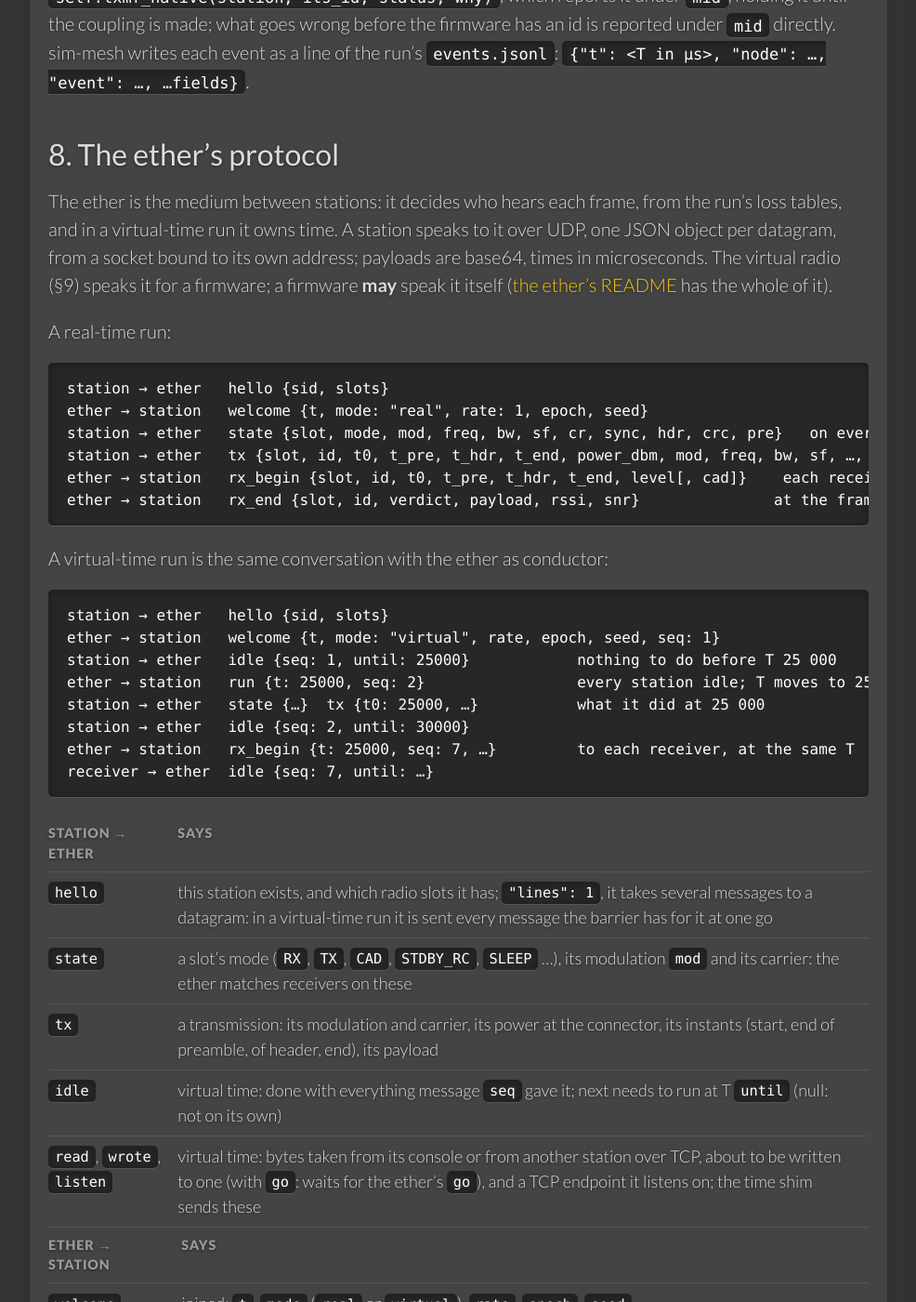
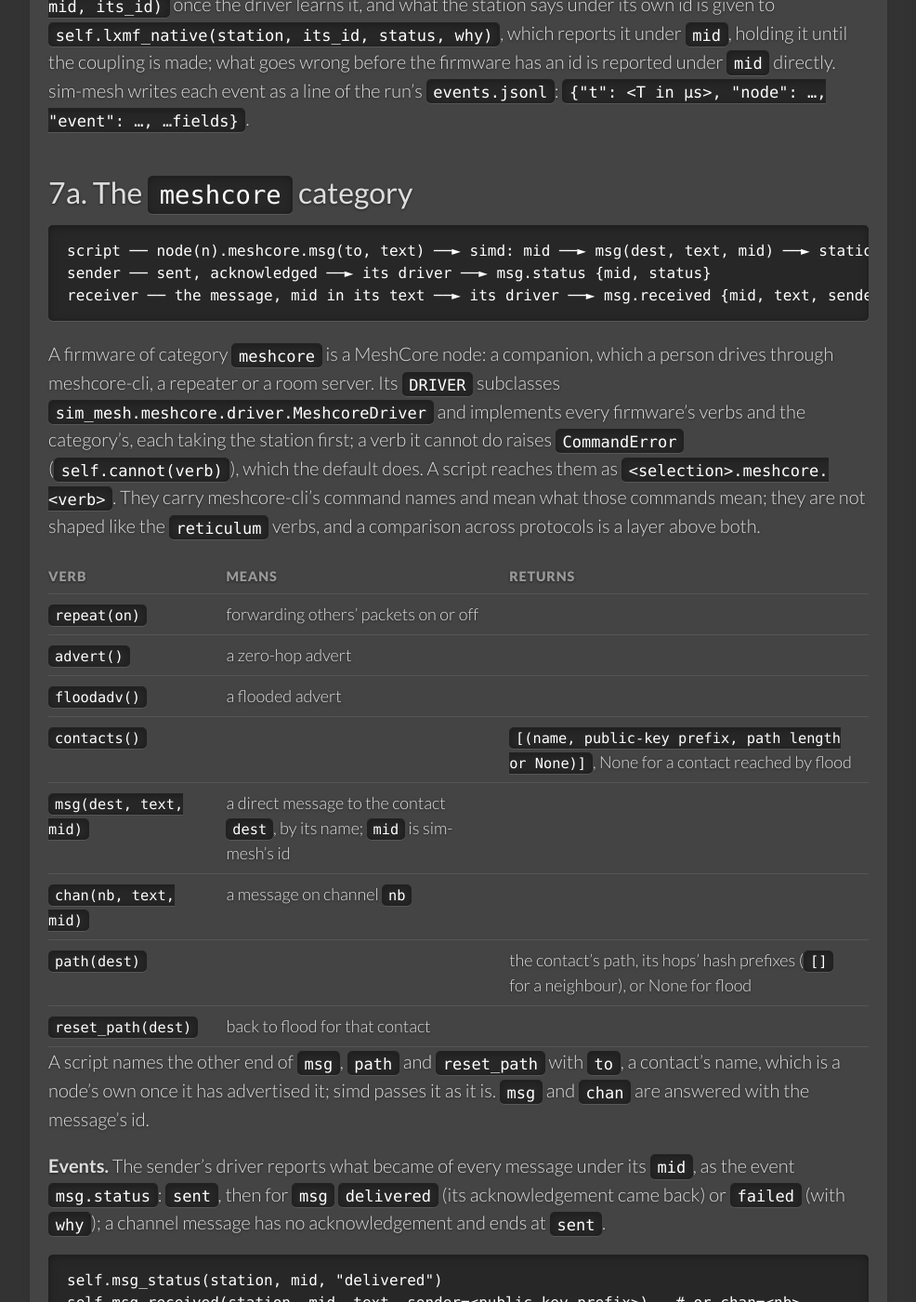
Before and after one commit to sim-mesh/sim-mesh.github.io, a Jekyll site: the page built from using-firmware/building.md, in a window 1280 px wide and 1400 px high, scrolled down 9851 px. Shown: the whole window at 93% size, without its empty margins (277-1263 px from the left). Built offline with Jekyll 4.4.1, drawn with Linux system fonts in a browser that asks for light colours; some of the changed text lies outside the part shown.

Commit message:
MeshCore is a category: its commands, its contract section
The home page and Using firmware name Reticulum and MeshCore as the
categories there are, Meshtastic next. Scripting lists the .meshcore
commands and their events; Bring your firmware carries the README's
section 7a, the meshcore category's driver interface.

Signed-off-by: Rop Gonggrijp <rop@gonggri.jp>

````diff
--- a/using-firmware/building.md
+++ b/using-firmware/building.md
@@ -71,7 +71,7 @@ A YAML mapping at the archive's root.
 | `base` | yes | as in the name |
 | `arch` | yes | as in the name |
 | `version` | yes | as in the name, a string |
-| `category` | yes | the driver interface its driver implements, and so the verbs it answers: `reticulum` (§7); `meshcore`, `meshtastic` to come |
+| `category` | yes | the driver interface its driver implements, and so the verbs it answers: `reticulum` (§7), `meshcore` (§7a); `meshtastic` to come |
 | `exec` | yes | the executable's path in the archive |
 | `driver` | yes | the driver's path in the archive, a Python file (§6) |
 | `radio` | no | the virtual radio it is linked with, by the library's name: `sx1262` is `libsimradio-sx1262.so` (§9). Absent: sim-mesh provides none, and the station speaks the ether's protocol itself (§8) or has no radio |
@@ -307,6 +307,56 @@ firmware has an id is reported under `mid` directly. sim-mesh writes each
 event as a line of the run's `events.jsonl`:
 `{"t": <T in µs>, "node": …, "event": …, …fields}`.
 
+## 7a. The `meshcore` category
+
+```
+script ── node(n).meshcore.msg(to, text) ──► simd: mid ──► msg(dest, text, mid) ──► station
+sender ── sent, acknowledged ──► its driver ──► msg.status {mid, status}
+receiver ── the message, mid in its text ──► its driver ──► msg.received {mid, text, sender | chan}
+```
+
+A firmware of category `meshcore` is a MeshCore node: a companion, which a
+person drives through meshcore-cli, a repeater or a room server. Its
+`DRIVER` subclasses `sim_mesh.meshcore.driver.MeshcoreDriver` and implements
+every firmware's verbs and the category's, each taking the station first; a
+verb it cannot do raises `CommandError` (`self.cannot(verb)`), which the
+default does. A script reaches them as `<selection>.meshcore.<verb>`. They
+carry meshcore-cli's command names and mean what those commands mean; they
+are not shaped like the `reticulum` verbs, and a comparison across
+protocols is a layer above both.
+
+| Verb | Means | Returns |
+|---|---|---|
+| `repeat(on)` | forwarding others' packets on or off | |
+| `advert()` | a zero-hop advert | |
+| `floodadv()` | a flooded advert | |
+| `contacts()` | | `[(name, public-key prefix, path length or None)]`, None for a contact reached by flood |
+| `msg(dest, text, mid)` | a direct message to the contact `dest`, by its name; `mid` is sim-mesh's id | |
+| `chan(nb, text, mid)` | a message on channel `nb` | |
+| `path(dest)` | | the contact's path, its hops' hash prefixes (`[]` for a neighbour), or None for flood |
+| `reset_path(dest)` | back to flood for that contact | |
+
+A script names the other end of `msg`, `path` and `reset_path` with `to`, a
+contact's name, which is a node's own once it has advertised it; simd passes
+it as it is. `msg` and `chan` are answered with the message's id.
+
+**Events.** The sender's driver reports what became of every message under
+its `mid`, as the event `msg.status`: `sent`, then for `msg` `delivered`
+(its acknowledgement came back) or `failed` (with `why`); a channel message
+has no acknowledgement and ends at `sent`.
+
+```
+self.msg_status(station, mid, "delivered")
+self.msg_received(station, mid, text, sender=<public-key prefix>)   # or chan=<nb>
+```
+
+The receiving station's driver reports every message the station received
+as the event `msg.received`, with `mid`, the text, and the sender's
+public-key prefix or the channel. `mid` travels in the message's text,
+put there with `sim_mesh.meshcore.driver.tagged(text, mid)` (`<text>
+#<mid>`) and read back with `untagged`, so a receiver knows it with nothing
+of the sender's.
+
 ## 8. The ether's protocol
 
 The ether is the medium between stations: it decides who hears each frame,
````
Also changed, not shown: index.md (+2 -2 lines), simulation/scripting.md (+22 -0 lines), using-firmware.md (+5 -3 lines).
